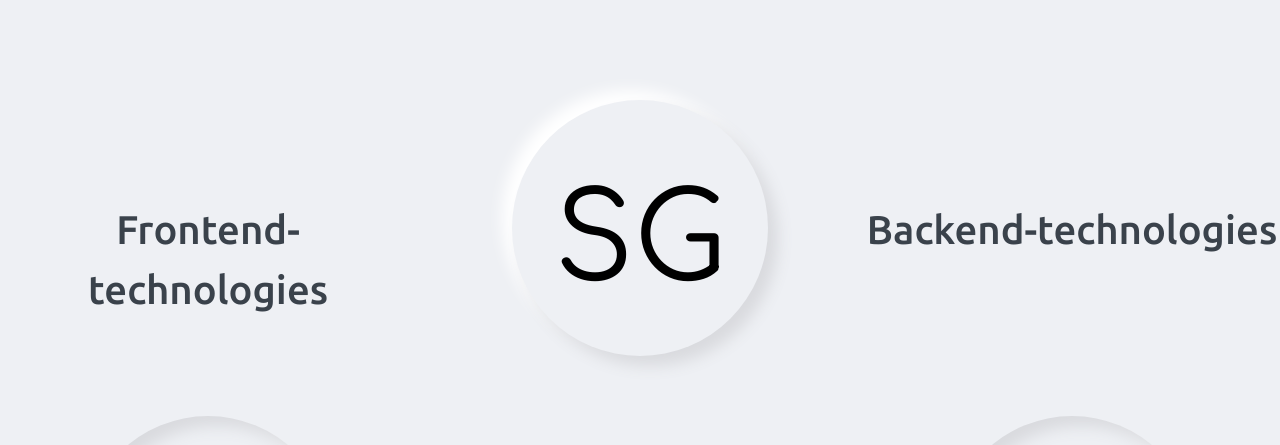
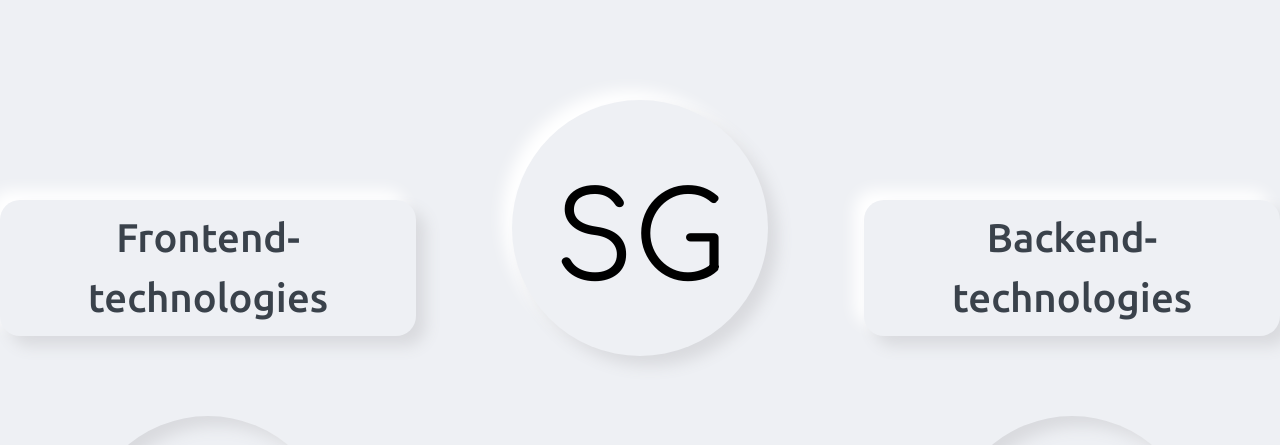
Before and after one commit to SharapaGorg/SharapaGorgSite, a Nuxt app: page / in a window 1280 px wide. Shown: the top 445 px of the page. Built offline with nearby package versions, Linux system fonts and the light colour scheme; a web font is replaced by a local one.

Commit message:
fix some bugs

```diff
--- a/assets/css/main.css
+++ b/assets/css/main.css
@@ -62,9 +62,13 @@ html {
 }
 
 .tech-title {
+  display: block;
   font-family: "Ubuntu", sans-serif;
   font-size : 40px;
   color : #3A424B;
+  text-align : center;
   margin-top : 100px;
-  text-align : center;
+  border-radius: 20px;
+  box-shadow: 9.91px 9.91px 15px #D9DADE, -9.91px -9.91px 15px #FFFFFF;
+  @apply px-4 py-2;
 }
--- a/components/TechLogo.vue
+++ b/components/TechLogo.vue
@@ -28,6 +28,8 @@ export default {
 <style scoped>
 
 .tech-title {
+  position : relative;
+  bottom : 105px;
   text-align : center;
   height : 75px;
   width : 250px;
--- a/pages/index.vue
+++ b/pages/index.vue
@@ -1,8 +1,12 @@
 <template>
   <div class='grid lg:grid-cols-3 lg:grid-rows-4 justify-items-center gap-4 logos'>
 
-    <span class = 'tech-title lg:col-start-1'>Frontend-technologies</span>
-    <span class = 'tech-title lg:col-start-3'>Backend-technologies</span>
+    <div class = 'lg:col-start-1'>
+      <span class = 'tech-title'>Frontend-technologies</span>
+    </div>
+    <div class = 'lg:col-start-3'>
+      <span class = 'tech-title'>Backend-technologies</span>
+    </div>
 
     <div class = 'lg:col-start-2 row-start-1' style='height : 300px;' ref="SharapaLogo">
       <div class='main-logo'>
```
